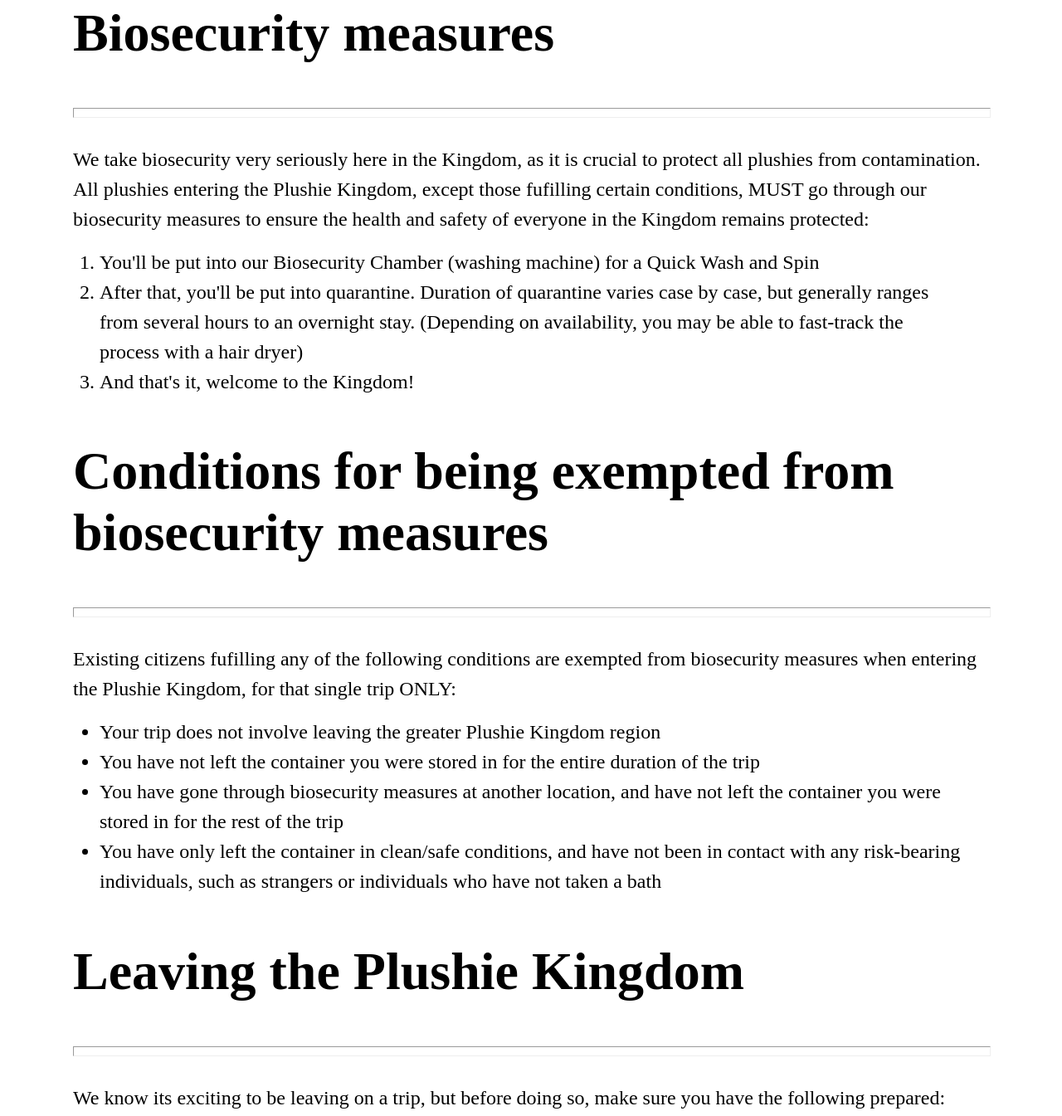
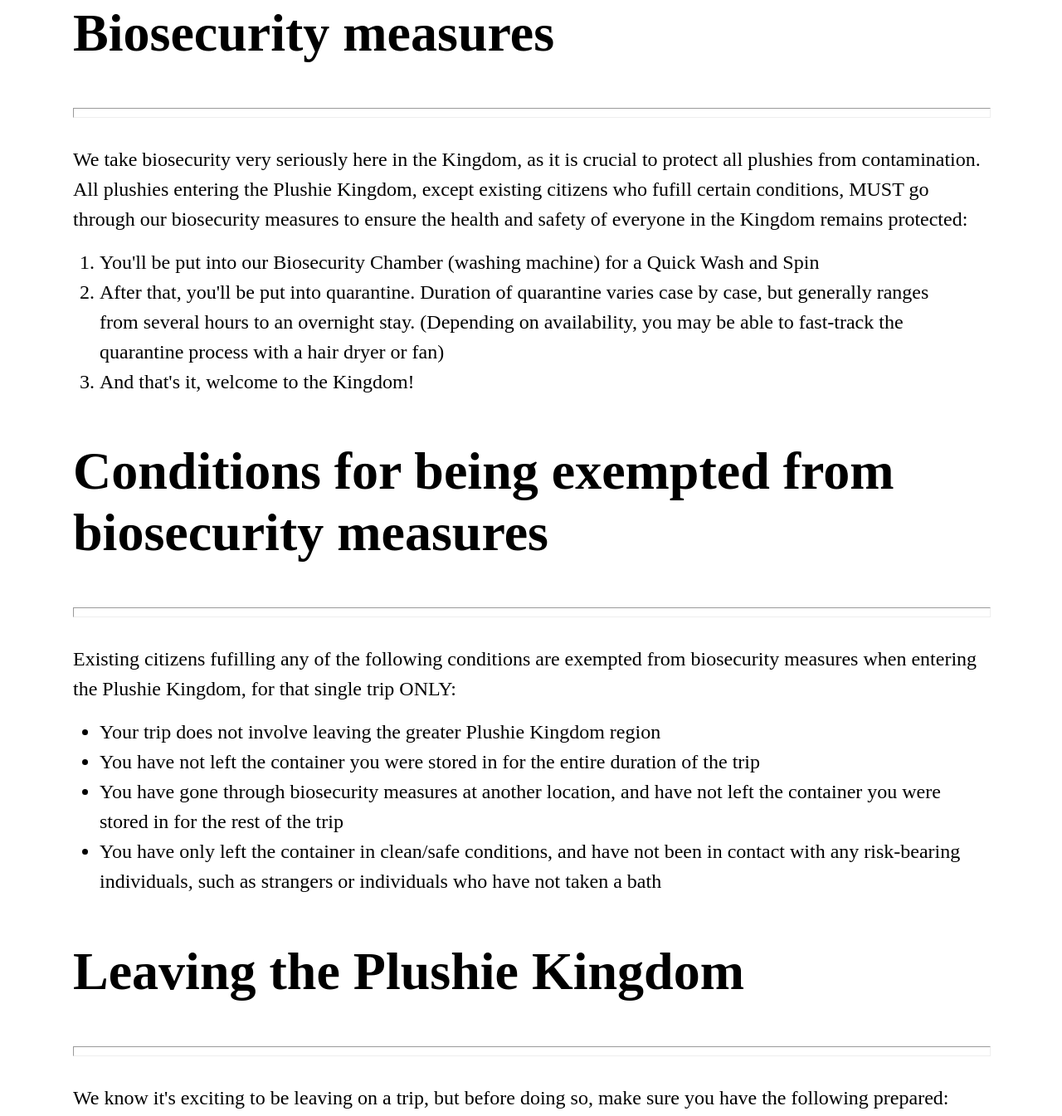
Before and after one commit to J0e-Quan/pk-gov, an Eleventy site: page src/info/travelling-in-and-out.md in a window 1280 px wide. Shown: the part 1875-3220 px from the top of the page at 83% size. Built offline with nearby package versions, Linux system fonts and the light colour scheme; Eleventy itself is replaced by a stand-in of ours; files that its build step writes are made by us from their sources.

Commit message:
fix(info): fix typos and change wording

```diff
--- a/src/info/index.njk
+++ b/src/info/index.njk
@@ -16,7 +16,7 @@
     <section class="content">
       <section class="hero">
         <h1 class="hero-title">Life in the Plushie Kingdom</h1>
-        <p class="hero-text">Whether you're looking for information about entering the Kingdom, settling in as a citizen, or just curious about life under the big tent, there's something here for you.</p>
+        <p class="hero-text">Whether you're looking for information about entering the Kingdom, settling in as a citizen, or just curious about life under the Big Tent, there's something here for you.</p>
       </section>
       <section class="directory">
         <div class="directory-row">
--- a/src/info/travelling-in-and-out.md
+++ b/src/info/travelling-in-and-out.md
@@ -12,7 +12,7 @@ To be eligible to stay in the Plushie Kingdom as a citizen, you must first fufil
 - Be a plushie (obviously)
 - Have good intentions for staying
 - Have no serious/current criminal record
-- Be able to be identified uniquely (no repeated names or appearance, note that this only applies for new plushies who are applying for Plushie Kingdom citizenship from 2026 onwards)
+- Be able to be uniquely identified (no repeated names or appearance, note that this only applies for new plushies who are applying for Plushie Kingdom citizenship from 2026 onwards)
 
 If you do fufill those conditions, here's what you need to do:
 1. Arrive outside the Plushie Kingdom
@@ -29,9 +29,9 @@ Here's what you need to do before entering the Plushie Kingdom IF you are an exi
 
 ## Biosecurity measures
 ---
-We take biosecurity very seriously here in the Kingdom, as it is crucial to protect all plushies from contamination. All plushies entering the Plushie Kingdom, except those fufilling certain conditions, MUST go through our biosecurity measures to ensure the health and safety of everyone in the Kingdom remains protected:
+We take biosecurity very seriously here in the Kingdom, as it is crucial to protect all plushies from contamination. All plushies entering the Plushie Kingdom, except existing citizens who fufill certain conditions, MUST go through our biosecurity measures to ensure the health and safety of everyone in the Kingdom remains protected:
 1. You'll be put into our Biosecurity Chamber (washing machine) for a Quick Wash and Spin
-2. After that, you'll be put into quarantine. Duration of quarantine varies case by case, but generally ranges from several hours to an overnight stay. (Depending on availability, you may be able to fast-track the process with a hair dryer)
+2. After that, you'll be put into quarantine. Duration of quarantine varies case by case, but generally ranges from several hours to an overnight stay. (Depending on availability, you may be able to fast-track the quarantine process with a hair dryer or fan)
 4. And that's it, welcome to the Kingdom!
 
 ## Conditions for being exempted from biosecurity measures
@@ -44,7 +44,7 @@ Existing citizens fufilling any of the following conditions are exempted from bi
 
 ## Leaving the Plushie Kingdom
 ---
-We know its exciting to be leaving on a trip, but before doing so, make sure you have the following prepared:
+We know it's exciting to be leaving on a trip, but before doing so, make sure you have the following prepared:
 - A return trip
 - A container for carrying you
 - An individual responsible for your safety and enjoyment of the trip
```
